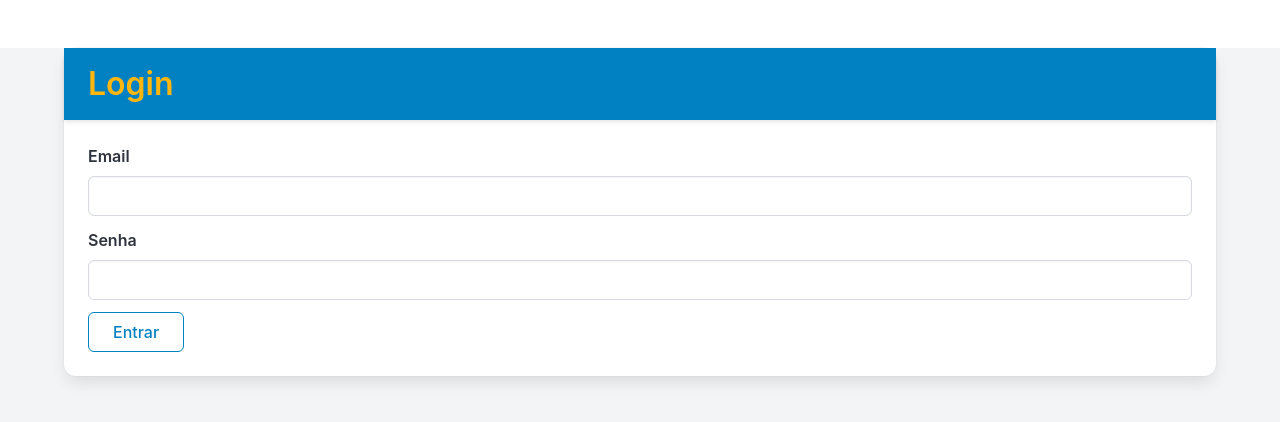
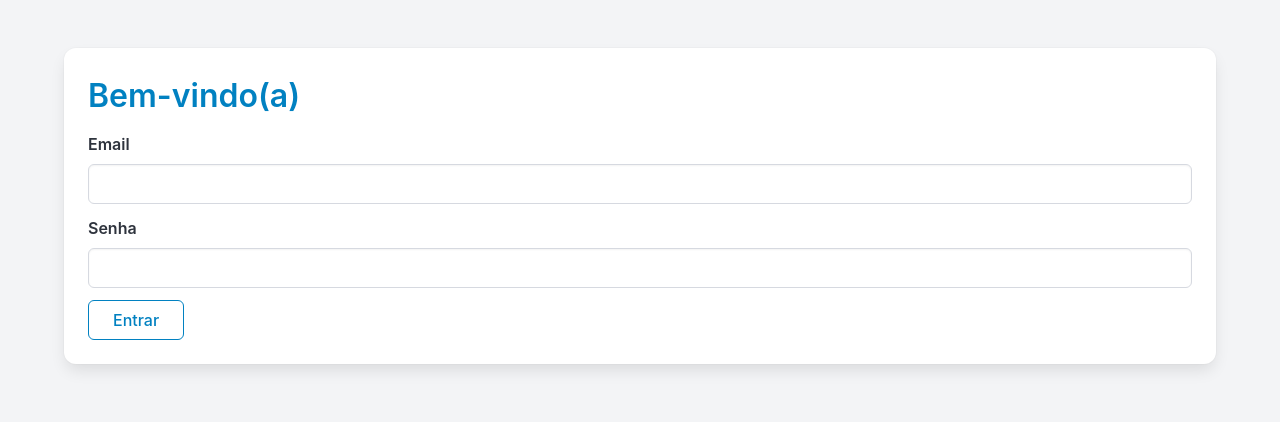
Before and after one commit to gbfragoso/casadeguara, a SvelteKit app: page /login in a window 1280 px wide. Shown: the top 422 px of the page. Built offline with nearby package versions, Linux system fonts and the light colour scheme.

Commit message:
Logout function

```diff
--- a/src/routes/login/+page.svelte
+++ b/src/routes/login/+page.svelte
@@ -4,16 +4,25 @@
 	export let form: ActionData;
 </script>
 
-<div class="card container mt-6 mx-auto">
-	<div class="card-header is-primary">
-		<p class="card-header-title pl-5 is-size-3 has-text-weight-semibold has-background-primary has-text-warning">Login</p>
+<main>
+	<section class="section">
+		<div class="container card">
+			<div class="card-content">
+				<div class="is-primary">
+					<p class="pb-3 is-size-3 has-text-weight-semibold has-text-primary">
+						Bem-vindo(a)
+					</p>
 				</div>
-	<div class="card-content">
 				<form method="POST" use:enhance>
 					<div class="field">
 						<label class="label" for="email">Email</label>
 						<div class="control">
-					<input class="input" type="email" name="email" id="email" />
+							<input
+								class="input"
+								type="email"
+								name="email"
+								id="email"
+							/>
 							{#if form?.invalidEmail}
 								<p class="help is-danger">E-mail inválido</p>
 							{/if}
@@ -35,7 +44,9 @@
 					</div>
 					<div class="field is-grouped">
 						<div class="control">
-					<button class="button is-primary is-outlined px-5">Entrar</button>
+							<button class="button is-primary is-outlined px-5"
+								>Entrar</button
+							>
 						</div>
 					</div>
 					{#if form?.failedLogin}
@@ -44,3 +55,5 @@
 				</form>
 			</div>
 		</div>
+	</section>
+</main>
```
Also changed, not shown: src/routes/(protected)/biblioteca/+layout.svelte (+9 -9 lines), src/routes/logout/+page.svelte (deleted, +0 -7 lines). Lines whose indentation alone changed are shown as unchanged.
